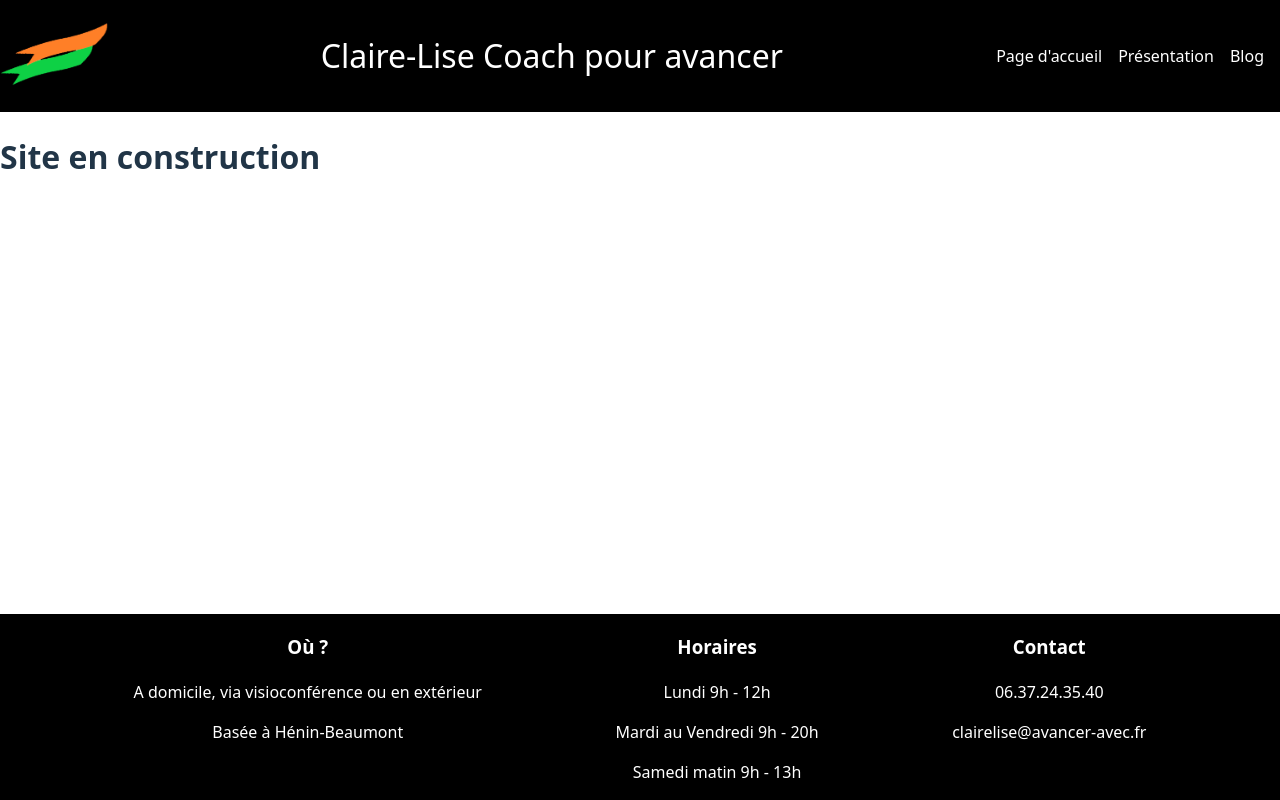
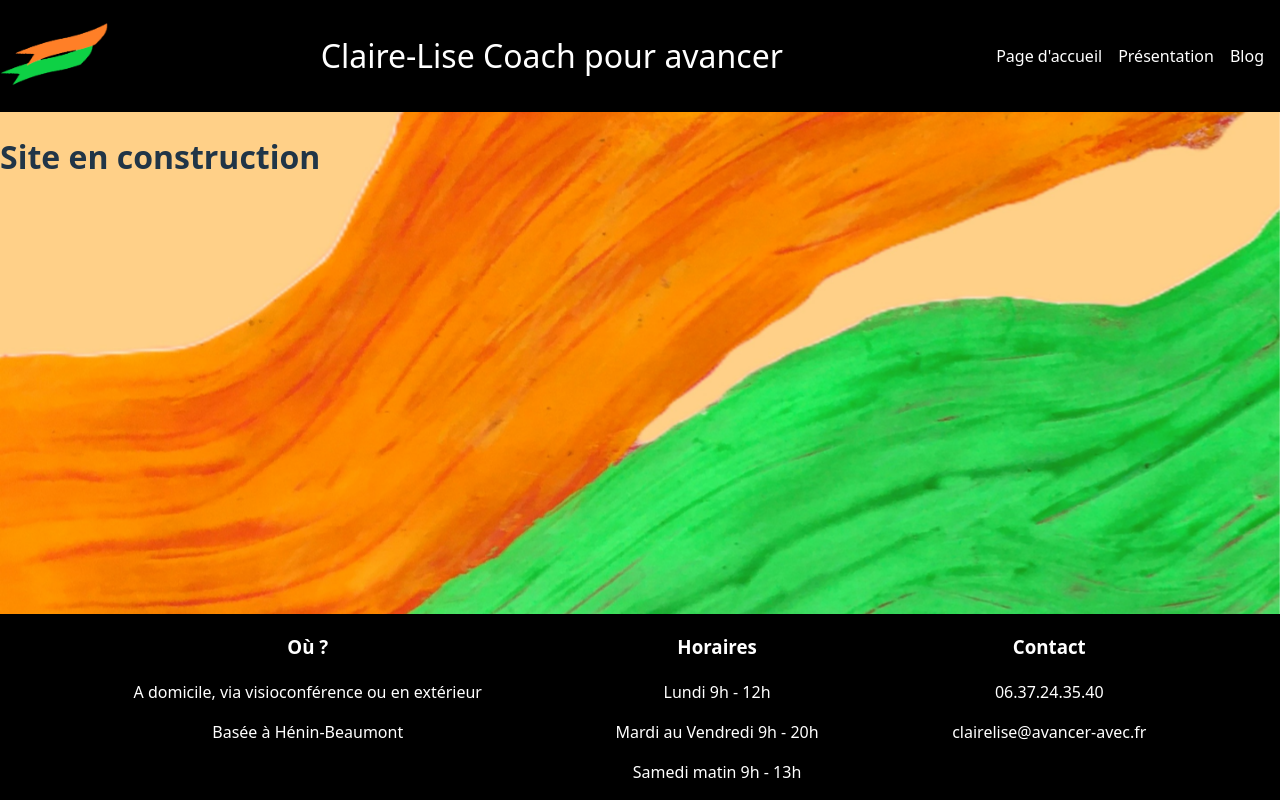
Before and after one commit to JRLapierre/avancer-avec.fr, a React (Vite) app: page / in a window 1280 px wide. Built offline with nearby package versions, Linux system fonts and the light colour scheme.

Commit message:
background image

```diff
--- a/src/index.css
+++ b/src/index.css
@@ -1,5 +1,13 @@
 body {
+  /*prevents auto margin*/
   margin: 0;
+  /*Background image*/
+  background-image: url("/public/background.jpg");
+  background-attachment: fixed;
+  background-size: cover;
+  background-repeat: no-repeat;
+  background-position: center;
+
 }
 
 /*affects only the element with the id "root"*/
```
Also changed, not shown: public/background.JPG (added).
